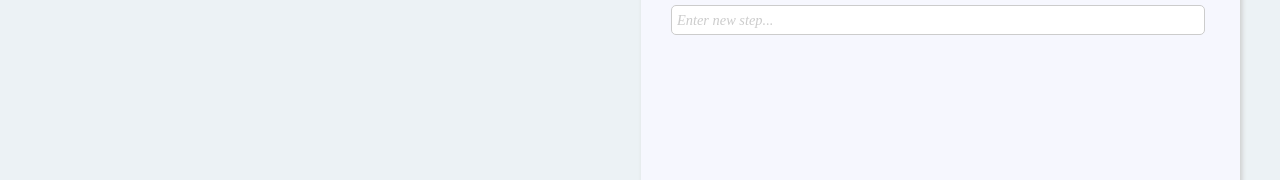
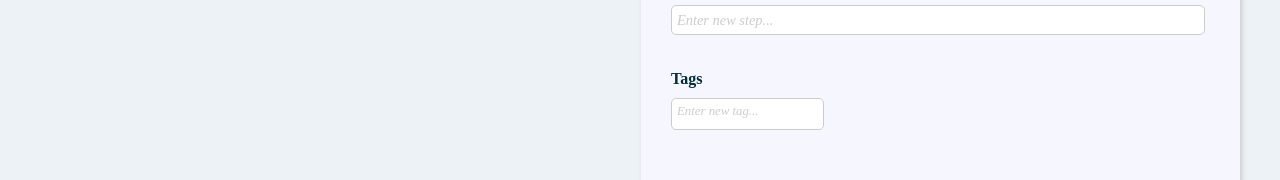
Before and after one commit to brazierale/spark-ts, a React (Create React App) app: page / in a window 1280 px wide. Shown: the part 314-494 px from the top of the page. Built offline with nearby package versions, Linux system fonts and the light colour scheme.

Commit message:
implement tags

```diff
--- a/package.json
+++ b/package.json
@@ -3,6 +3,9 @@
   "version": "0.1.0",
   "private": true,
   "dependencies": {
+    "@fortawesome/fontawesome-svg-core": "^6.1.2",
+    "@fortawesome/free-solid-svg-icons": "^6.1.2",
+    "@fortawesome/react-fontawesome": "^0.2.0",
     "@testing-library/jest-dom": "^5.14.1",
     "@testing-library/react": "^13.0.0",
     "@testing-library/user-event": "^13.2.1",
--- a/src/components/DetailPane.tsx
+++ b/src/components/DetailPane.tsx
@@ -2,12 +2,12 @@ import { Component, ReactNode } from "react";
 import '../styles/DetailPane.css';
 import Description from "./Description";
 import StepList from "./StepList";
+import TagList from "./TagList";
 import { TestCaseObject } from "../modules/TestCase";
 
 interface DetailPaneProps {
   selectedTestCase: TestCaseObject;
   updateSelectedTestCase: (testCase: TestCaseObject) => void;
-  updateDescription: (description: string) => void;
 }
 
 class DetailPane extends Component<DetailPaneProps> {
@@ -25,6 +25,10 @@ class DetailPane extends Component<DetailPaneProps> {
             updateSelectedTestCase={this.props.updateSelectedTestCase}
           />
           <StepList
+            selectedTestCase={this.props.selectedTestCase}
+            updateSelectedTestCase={this.props.updateSelectedTestCase}
+          />
+          <TagList
             selectedTestCase={this.props.selectedTestCase}
             updateSelectedTestCase={this.props.updateSelectedTestCase}
           />
--- a/src/components/MainContainer.tsx
+++ b/src/components/MainContainer.tsx
@@ -26,15 +26,6 @@ const MainContainer = () => {
     setSelectedTestCase(testCase);
   }
 
-  const updateDescription = (description: string) => {
-    let updatedTestCase = {
-      ...selectedTestCase,
-      description: description
-    }
-
-    setSelectedTestCase(updatedTestCase);
-  }
-
   return(
     <div className="Main-container">
       <div className="Test-case-list-container">
@@ -49,7 +40,6 @@ const MainContainer = () => {
       <DetailPane
         selectedTestCase={selectedTestCase}
         updateSelectedTestCase={updateSelectedTestCase}
-        updateDescription={updateDescription}
       />
       </div>
     </div>
--- /dev/null
+++ b/src/components/Tag.tsx
@@ -0,0 +1,22 @@
+import DeleteTag from './TagDelete';
+
+type TagProps = {
+  tagName: string;
+  disabled: boolean;
+  deleteTag: (tag: string) => void;
+};
+
+// single tag which will in future act as a link to filtering
+const Tag = ( {tagName, disabled, deleteTag}: TagProps ) => {
+  return (
+    <span data-testid="tag" className="Tag">
+      {tagName}
+      <DeleteTag
+        tagName={tagName}
+        disabled={disabled}
+        deleteTag={deleteTag} />
+    </span>
+  );
+};
+
+export default Tag;
--- /dev/null
+++ b/src/components/TagDelete.tsx
@@ -0,0 +1,25 @@
+import classNames from 'classnames';
+import { FontAwesomeIcon } from '@fortawesome/react-fontawesome';
+import { faTimes } from '@fortawesome/free-solid-svg-icons';
+
+type DeleteTagProps = {
+  tagName: string,
+  disabled: boolean;
+  deleteTag: (tagName: string) => void;
+};
+
+const Classes = ( disabled: boolean ) => classNames({
+  'Delete-tag': true,
+  'Disabled-delete': disabled,
+});
+
+// delete button for a single tag
+const DeleteTag = ({ tagName, disabled, deleteTag }: DeleteTagProps ) => (
+  <FontAwesomeIcon
+    data-testid="tag-delete"
+    className={Classes(disabled)}
+    icon={faTimes}
+    onClick={() => deleteTag(tagName)} />
+);
+
+export default DeleteTag;
--- /dev/null
+++ b/src/components/TagList.tsx
@@ -0,0 +1,104 @@
+import React, { Component } from 'react';
+import classNames from 'classnames';
+import Tag from './Tag';
+import { TestCaseObject } from '../modules/TestCase';
+import '../styles/Tag.css';
+
+interface TagListProps {
+  selectedTestCase: TestCaseObject;
+  updateSelectedTestCase: (testCase: TestCaseObject) => void;
+};
+
+// list of tags
+class TagList extends Component<TagListProps> {
+  state = {
+    newTag: ''
+  }
+
+  render() {
+    let key = 0;
+    const tagsToRender = this.props.selectedTestCase.tags.map( tag =>
+      <Tag
+        key={key++}
+        tagName={tag}
+        deleteTag={this.deleteTag}
+        disabled={this.props.selectedTestCase.disabled}
+      />
+    );
+
+    let listClasses = classNames({
+      'Tag-list': true,
+      'Disabled': this.props.selectedTestCase.disabled
+    });
+
+    return(
+      <div data-testid="tag-list" className="Tag-list-container">
+        <span className="Label">Tags</span>
+        <span className={listClasses}>
+          {tagsToRender}
+          <textarea
+            data-testid="tag-new"
+            className="Tag-input"
+            rows={1}
+            wrap="off"
+            placeholder="Enter new tag..."
+            value={this.state.newTag}
+            onChange={this.handleUserInput}
+            onKeyDown={this.handleKeyDown}
+            onBlur={this.handleBlur}
+            disabled={this.props.selectedTestCase.disabled}
+          />
+        </span>
+      </div>
+    );
+  }
+
+  addTag = (tag: string) => {
+    // only add if it is not a duplicate
+    const isDuplicate = ( element: string ) => {
+      return element === tag;
+    };
+    let newTagList = [...this.props.selectedTestCase.tags];
+
+    // only add if it is not a duplicate
+    if (!this.props.selectedTestCase.tags.some(isDuplicate)) {
+      newTagList = [...this.props.selectedTestCase.tags, tag];
+
+    }
+
+    this.props.updateSelectedTestCase({
+      ...this.props.selectedTestCase,
+      tags: newTagList
+    });
+  }
+
+  deleteTag = (tag: string) => {
+    console.log(`deleting tag "${tag}`)
+    let newTagList = this.props.selectedTestCase.tags.filter(
+      t => t !== tag
+    );
+
+    this.props.updateSelectedTestCase({
+      ...this.props.selectedTestCase,
+      tags: newTagList
+    })
+  }
+
+  handleUserInput = (event: React.ChangeEvent<HTMLTextAreaElement>) => {
+    this.setState({ newTag: event.target.value});
+  }
+
+  handleKeyDown = (event: React.KeyboardEvent) => {
+    if (event.key === 'Enter' || event.key === 'Tab') {
+      event.preventDefault();
+      this.addTag(this.state.newTag);
+      this.setState({ newTag: '' });
+    }
+  }
+
+  handleBlur = () => {
+    this.setState({ newTag: '' });
+  }
+}
+
+export default TagList;
```
Also changed, not shown: 1 other file (tests, documents, lock files or other folders).
